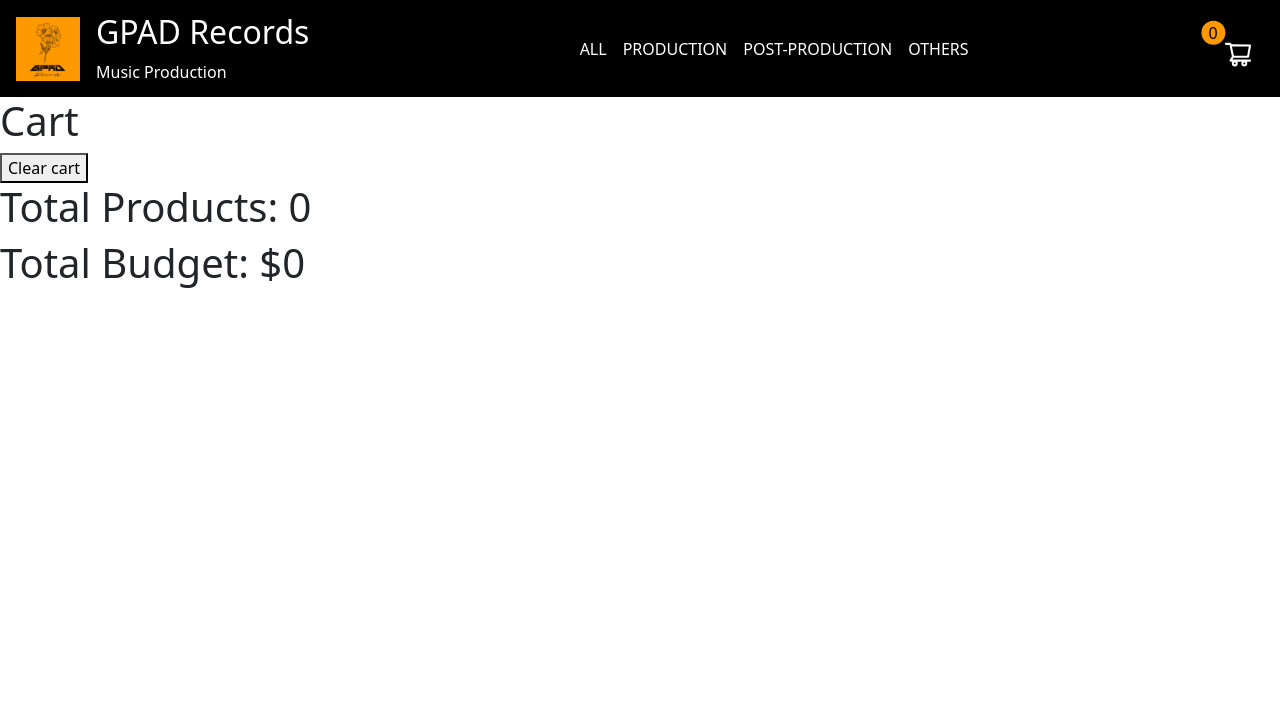
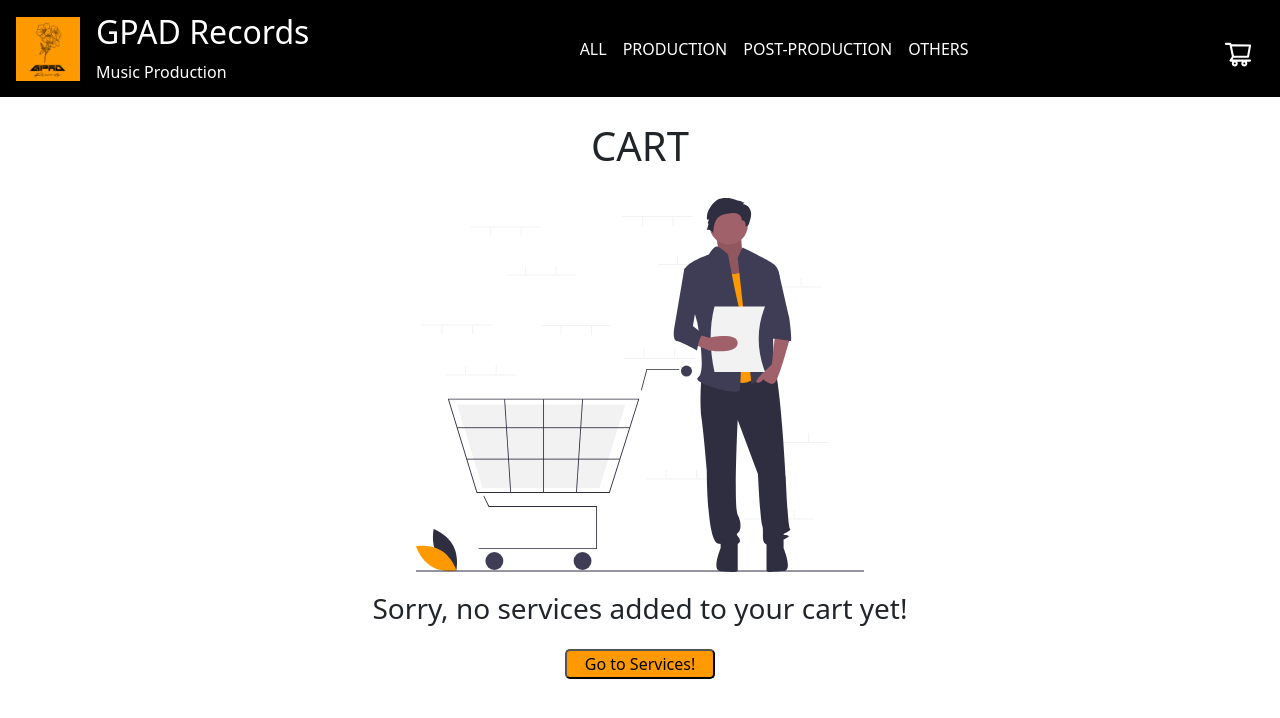
Before and after one commit to guillermoaguzzi/GPAD-React, a React (Create React App) app: page /Cart in a window 1280 px wide. Shown: the top 718 px of the page. Built offline with nearby package versions, Linux system fonts and the light colour scheme.

Commit message:
rendering techniques added

```diff
--- a/package.json
+++ b/package.json
@@ -12,6 +12,8 @@
     "react-icons": "^4.7.1",
     "react-router-dom": "^6.8.1",
     "react-scripts": "5.0.1",
+    "react-spinners": "^0.13.8",
+    "sweetalert2": "^11.7.3",
     "web-vitals": "^2.1.4"
   },
   "scripts": {
--- /dev/null
+++ b/src/components/Cart/Cart.css
@@ -0,0 +1,119 @@
+.container {
+    display: flex;
+    flex-direction: row;
+    justify-content: center;
+    align-items: center;
+}
+
+.subContainers {
+    background-color: #fe9900;
+    display: flex;
+    flex-direction: row;
+    justify-content: space-evenly;
+    align-items: center;
+}
+
+.subContainersWhite {
+    background-color: white;
+    height: 100vh;
+}
+
+.subContainersOrange {
+    display: flex;
+    flex-direction: column;
+    justify-content: space-evenly;
+    align-items: flex-start;
+    width: 100%;
+    height: 100vh;
+    margin-left: 25px;
+}
+
+.cartTitle {
+    margin-top: 25px;
+    text-align: center;
+}
+
+/* .subContainerLeft {
+    background-color: #fe9900;
+} */
+
+.noData {
+    display: flex;
+    flex-direction: column;
+    justify-content: center;
+    align-items: center;
+}
+
+.Data {
+    display: flex;
+    flex-direction: column;
+    justify-content: center;
+    align-items: flex-start;
+    border-style: dashed;
+    border-radius: 10px;
+    padding-left: 50px;
+    padding-bottom: 15px;
+    padding-top: 10px;
+    margin-right: 50px;
+    margin-top: 15px;
+}
+
+.subData {
+    display: flex;
+    flex-direction: row;
+    justify-content: flex-start;
+    align-items: center;
+
+}
+
+.infoData {
+margin-left: 20%;
+font-size: 60%;
+}
+
+.infoValues {
+    display: flex;
+    flex-direction: column;
+    justify-content: flex-end;
+    align-items: flex-end;
+    margin-left: 20%;
+    font-size: 60%;
+
+}
+
+.serviceTitle {
+    font-style: italic;
+    text-decoration: underline;
+}
+
+.properties, .values {
+    font-size: 20px;
+}
+
+
+.noDataImg {
+    margin-top: 20px;
+    width: 50%;
+}
+
+.noDataText {
+    margin-top: 20px;
+}
+
+.serviceImg {
+    width: 25%;
+    height: 15%;
+}
+
+.removeById, .toMainButton {
+    width: 150px;
+    margin-top: 15px;
+    border-radius: 5px;
+    border-color: black;
+    background-color: #fe9900;
+}
+
+.Totals {
+    font-size: 10px;
+    text-decoration: underline;
+}
--- a/src/components/Cart/Cart.jsx
+++ b/src/components/Cart/Cart.jsx
@@ -1,31 +1,87 @@
+import "./Cart.css";
 import { useContext } from "react";
 import { CartContext } from "../../context/CartContext";
+import Swal from "sweetalert2";
+import NoData from "../../assets/image/noData.svg";
+import { Link } from "react-router-dom";
 
-const Cart = ()=>{
+const Cart = () => {
+const { cart, clearCart, deleteServiceById, getTotalItems, getTotalPrice } =
+useContext(CartContext);
 
-    const { cart, clearCart, deleteServiceById, getTotalItems, getTotalPrice  } = useContext(CartContext)
+console.log(cart);
 
-    console.log(cart);
+const clearCartAlert = () => {
+Swal.fire({
+    title: "Sure you want to delete the entire Cart?",
+    showDenyButton: true,
+    confirmButtonText: "YES, delete it!",
+    confirmButtonColor: "#fe9900",
+    denyButtonText: `NO, I'm having second thoughts`,
+    denyButtonColor: "black",
+    iconColor: "#fe9900",
+}).then((result) => {
+    if (result.isConfirmed) {
+    Swal.fire("Cart Deleted!", "", "success");
+    clearCart();
+    } else if (result.isDenied) {
+    Swal.fire("Good Call, mate!", "", "success");
+    }
+});
+};
 
-    return(
-        <div>
-            <h1>Cart</h1>
+return (
+<div className="container">
+    <div className="subContainer">
 
-            {
-            cart.map( item => {
-                return <div key={item.id}>
-                    <h3>{item.title}</h3>
-                    <h3>{item.price}</h3>
-                    <h3>{item.quantity}</h3>
-                    <button onClick={()=> deleteServiceById(item.id)}>Remove from Cart</button>
+    {
+        cart.length < 1 && <div className="noData">
+        <h1 className="cartTitle">CART</h1>
+        <img className="noDataImg" src={NoData} alt="" />
+        <h3 className="noDataText" >Sorry, no services added to your cart yet!</h3>
+        <Link to="/">
+        <button type="button" className="toMainButton">Go to Services!</button>
+        </Link>
+        </div>
+    }
+    {
+        cart.length > 0 && <div className="subContainers">
+        <div className="subContainersWhite">
+        <h1 className="cartTitle">CART</h1>
+        {cart.map((item) => {
+            return (
+            <div className="Data" key={item.id}>
+                <h3 className="serviceTitle">{item.title.toUpperCase()}</h3>
+                <div className="subData">
+                <img className="serviceImg" src={item.img} alt="" />
+                <div className="infoData">
+                <h3 className="properties">Price: </h3>
+                <h3 className="properties">Quantity: </h3>
+                <h3 className="properties">SubTotal: </h3>
                 </div>
-            })
-            }
-            <button onClick={clearCart}>Clear cart</button>
-            <h1>Total Products: {getTotalItems()}</h1>
-            <h1>Total Budget: ${getTotalPrice()}</h1>
+                <div className="infoValues">
+                <h3 className="values">${item.price}</h3>
+                <h3 className="values">{item.quantity}</h3>
+                <h3 className="values">${item.price*item.quantity}</h3>
+                </div>
+                </div>
+                <button className="removeById" onClick={() => deleteServiceById(item.id)}>
+                Remove from Cart
+                </button>
+            </div>
+            );
+            })}
         </div>
-    )
-}
+    <div className="subContainersOrange">
+    <h3 className="totals">Total Products: {getTotalItems()}</h3>
+    <h3 className="totals">Total Budget: ${getTotalPrice()}</h3>
+    <button onClick={() => clearCartAlert()}>Clear cart</button>
+    </div>
+        </div>
+    }
+    </div>
+</div>
+);
+};
 
 export default Cart;
--- a/src/components/CartWidget/CartWidget.jsx
+++ b/src/components/CartWidget/CartWidget.jsx
@@ -8,7 +8,7 @@ import { CartContext } from "../../context/CartContext";
 
 const CartWidget = () => {
 
-  const {getTotalItems} = useContext (CartContext)
+  const {cart, getTotalItems} = useContext (CartContext)
 
 
   return (
@@ -17,14 +17,17 @@ const CartWidget = () => {
       <IconContext.Provider
         value={{ color: 'white', size: '30px' }}
       >
-        <div className="rounded-circle d-flex justify-content-center align-items-center"
+        {
+        cart.length > 0 && <div className="rounded-circle d-flex justify-content-center align-items-center"
         style = {{
           backgroundColor:"#fe9900",
           color:"black",
           width:"1.5rem",
           hight:"1.5rem",
           position:"absolute",
-          transform: "translate(-90%, -30%)"}}>{getTotalItems()}</div>
+          transform: "translate(-90%, -30%)"}}>{getTotalItems()}
+        </div>
+    }
         <div className="CartWidget">
           <AiOutlineShoppingCart />
         </div>
--- /dev/null
+++ b/src/components/ItemDetail/ItemDetail.css
@@ -0,0 +1,18 @@
+.serviceImg {
+    width: 25%;
+    height: 15%;
+}
+
+.hidden{
+    display: none;
+}
+
+.visible {
+    width: 150px;
+    margin-top: 15px;
+    border-radius: 5px;
+    border-color: black;
+    background-color: #fe9900;
+    display: block;
+    margin-top: 10px;
+}
--- a/src/components/ItemDetail/ItemDetail.jsx
+++ b/src/components/ItemDetail/ItemDetail.jsx
@@ -1,6 +1,11 @@
+import "./ItemDetail.css";
 import React, { useContext } from 'react'
 import { CartContext } from '../../context/CartContext'
 import ItemCount from '../ItemCount/ItemCount'
+import { Link } from "react-router-dom";
+
+import Swal from 'sweetalert2'
+
 
     const ItemDetail = ({service}) => {
 
@@ -8,12 +13,28 @@ import ItemCount from '../ItemCount/ItemCount'
 
     const onAdd = (ItemQuantity)=>{
 
+        const showCartButton = ()=>{
+            const Button = document.getElementById('button');
+            Button.className = 'visible';
+        }
+
             const obj = {
                 ...service,
                 quantity: ItemQuantity
             }
 
             addToCart(obj)
+
+            Swal.fire({
+                icon: 'success',
+                iconColor: '#fe9900',
+                confirmButtonColor: '#fe9900',
+                confirmButtonText: 'Cool!',
+                title: 'Service added Succesfully!',
+                text: 'Go to Cart for check out or keep shopping more services!',
+            })
+
+            showCartButton()
         };
 
         const quantity = getQuantityById(service.id)
@@ -25,8 +46,13 @@ import ItemCount from '../ItemCount/ItemCount'
         <div>
             <div>
                 <h1>{service.title}</h1>
+                <p>{service.description}</p>
+                <img className="serviceImg" src={service.img} alt="" />
             </div>
             <ItemCount stock={service.stock} initial={quantity} onAdd={onAdd}/>
+            <Link to="/Cart">
+            <button type="button" id="button" className="toMainButton, hidden">Go to Cart!</button>
+            </Link>
         </div>
     )
 }
--- a/src/components/ItemListContainer/ItemListContainer.jsx
+++ b/src/components/ItemListContainer/ItemListContainer.jsx
@@ -3,33 +3,49 @@ import { useParams } from "react-router-dom";
 
 import { services } from "../../ServicesMock";
 import ItemList from "../ItemList/ItemList";
-/* import "./ItemListContainer.css" */
+import FadeLoader from "react-spinners/FadeLoader";
+
+const styles = {
+  display: "block",
+  margin: "0 auto",
+  borderColor: "red",
+};
 
 const ItemListContainer = () => {
+  const { categoryName } = useParams();
 
-  const {categoryName} = useParams()
+  const [items, setItems] = useState([]);
 
-  const [items, setItems] = useState([])
-
-
-  useEffect( ()=>{
-
-    const servicesFiltered = services.filter( (service)=> service.category === categoryName)
+  useEffect(() => {
+    const servicesFiltered = services.filter(
+      (service) => service.category === categoryName
+    );
 
     const task = new Promise((resolve, reject) => {
-        resolve( categoryName ? servicesFiltered : services )
+      setTimeout(() => {
+        resolve(categoryName ? servicesFiltered : services);
+      }, 500);
     });
 
-    task
-      .then((res) => {
-        setItems( res );
-      })
-  }, [categoryName])
+    task.then((res) => {
+      setItems(res);
+    });
+  }, [categoryName]);
 
   return (
-    <>
-      <ItemList items={ items } />
-    </>
+    <div>
+      {items.length < 1 ? (
+        <FadeLoader
+          color={"#fe9900"}
+          cssOverride={styles}
+          size={150}
+          aria-label="Loading Spinner"
+          data-testid="loader"
+        />
+      ) : (
+        <ItemList items={items} />
+      )}
+    </div>
   );
 };
 
```
Also changed, not shown: src/assets/image/noData.svg (added), 1 other file (tests, documents, lock files or other folders).
